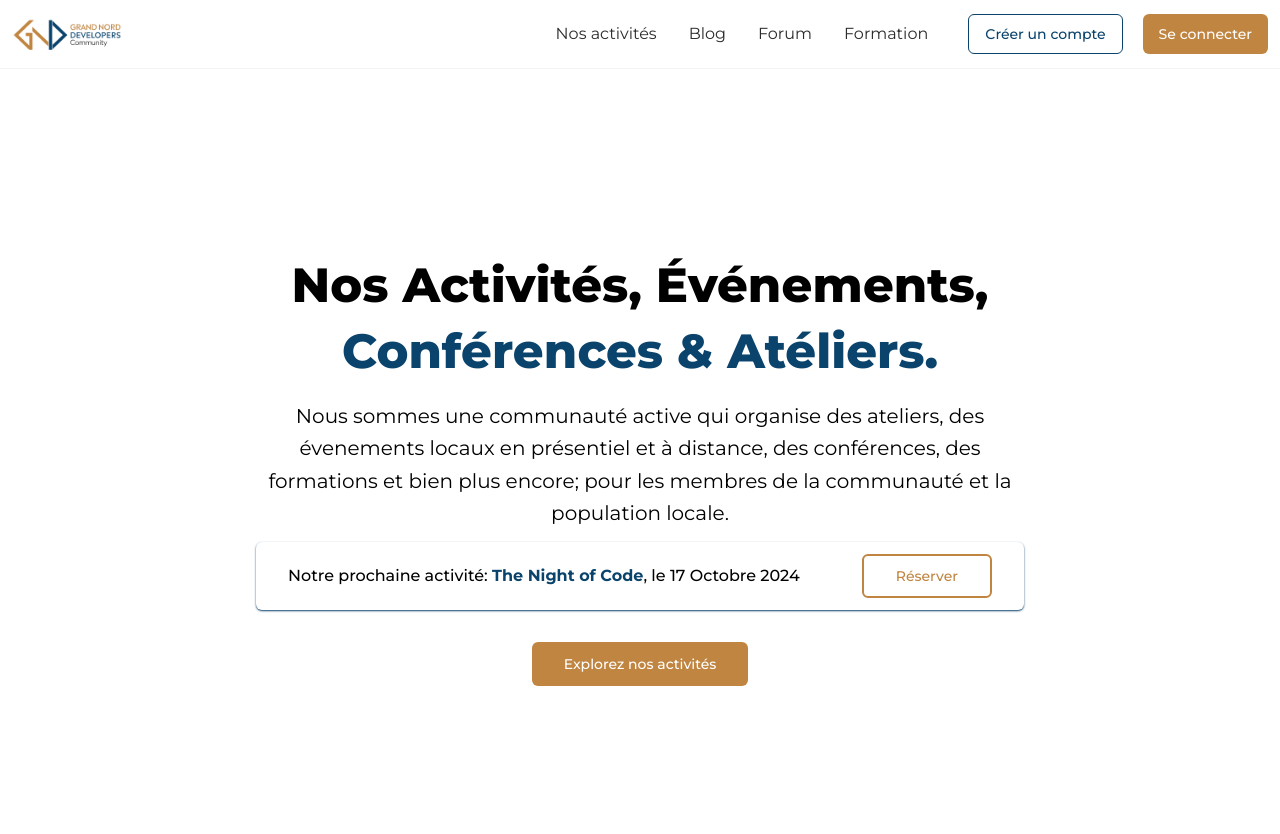
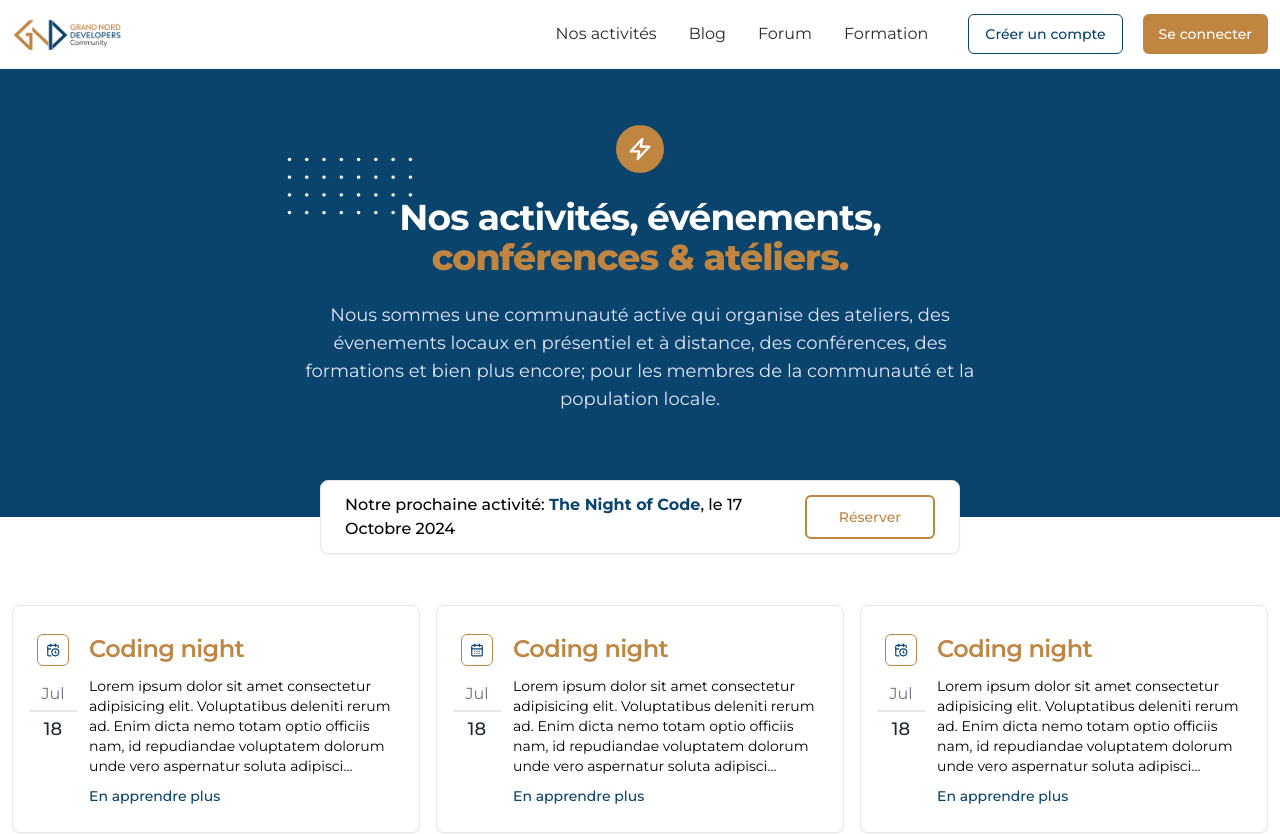
Before and after one commit to Grand-Nord-Developpers-Community/website, a Next.js app: page /events in a window 1280 px wide. Shown: the top 834 px of the page. Built offline with nearby package versions, Linux system fonts and the light colour scheme.

Commit message:
improving event page

```diff
--- a/app/events/page.tsx
+++ b/app/events/page.tsx
@@ -1,28 +1,75 @@
 import { Button } from "@/components/ui/button";
+import { Card, CardContent } from "@/components/ui/card";
 import { ActivitiesAndEventsSection } from "@/sections/home";
 import Link from "next/link";
-
-const page = () => {
+export const Header = () => {
   return (
-    <section className="">
-      <div className="mx-auto max-w-screen-xl px-4 py-16 lg:flex lg:h-screen lg:items-center">
-        <div className="mx-auto max-w-3xl text-center">
-          <h1 className="text-3xl font-extrabold capitalize !leading-snug sm:text-5xl">
+    <div className="bg-primary w-full relative">
+      <div className="px-4 py-16 mx-auto sm:max-w-xl md:max-w-full lg:max-w-screen-xl md:px-24 lg:px-8 lg:py-14">
+        <div className="max-w-xl sm:mx-auto lg:max-w-2xl">
+          <div className="flex flex-col mb-16 sm:text-center sm:mb-0">
+            <a href="/" className="mb-6 sm:mx-auto">
+              <div className="flex items-center justify-center w-12 h-12 rounded-full bg-secondary">
+                <svg
+                  className="w-10 h-10 text-white"
+                  stroke="currentColor"
+                  viewBox="0 0 52 52"
+                >
+                  <polygon
+                    strokeWidth="3"
+                    strokeLinecap="round"
+                    strokeLinejoin="round"
+                    fill="none"
+                    points="29 13 14 29 25 29 23 39 38 23 27 23"
+                  />
+                </svg>
+              </div>
+            </a>
+            <div className="max-w-xl mb-10 md:mx-auto sm:text-center lg:max-w-2xl md:mb-12">
+              <h1 className="max-w-lg mb-6 text-3xl font-bold leading-none tracking-tight text-white sm:text-4xl md:mx-auto">
+                <span className="relative inline-block">
+                  <svg
+                    viewBox="0 0 52 24"
+                    fill="currentColor"
+                    className="absolute top-0 left-0 z-0 hidden w-32 -mt-8 -ml-20 text-deep-purple-accent-100 lg:w-32 lg:-ml-28 lg:-mt-10 sm:block"
+                  >
+                    <defs>
+                      <pattern
+                        id="700c93bf-0068-4e32-aafe-ef5b6a647708"
+                        x="0"
+                        y="0"
+                        width=".135"
+                        height=".30"
+                      >
+                        <circle cx="1" cy="1" r=".7" />
+                      </pattern>
+                    </defs>
+                    <rect
+                      fill="url(#700c93bf-0068-4e32-aafe-ef5b6a647708)"
+                      width="52"
+                      height="24"
+                    />
+                  </svg>
                   Nos activités, événements,
-            <strong className="font-extrabold text-primary sm:block">
+                </span>
+                <strong className="font-extrabold text-secondary sm:block">
                   conférences & atéliers.
                 </strong>
               </h1>
-
-          <p className="mt-4 sm:text-xl/relaxed">
+              <p className="text-base text-indigo-100 md:text-lg">
                 Nous sommes une communauté active qui organise des ateliers, des
-            évenements locaux en présentiel et à distance, des conférences, des
-            formations et bien plus encore; pour les membres de la communauté et
-            la population locale.
+                évenements locaux en présentiel et à distance, des conférences,
+                des formations et bien plus encore; pour les membres de la
+                communauté et la population locale.
               </p>
-          <div className="shadow-sm rounded-md my-3 shadow-primary px-4 py-3 sm:flex sm:items-center sm:justify-between sm:px-6 lg:px-8">
-            <p className="text-center font-medium sm:text-left">
-              Notre prochaine activité: <br className="sm:hidden" />
+            </div>
+          </div>
+        </div>
+      </div>
+      <Card className="absolute bottom-0 left-1/2 -translate-x-1/2 translate-y-1/2 bg-white max-lg:w-[90%]">
+        <CardContent className="flex gap-5 items-center justify-between py-3">
+          <p className="font-medium text-left">
+            Notre prochaine activité:{" "}
             <span className="text-primary font-bold">The Night of Code</span>,
             le 17 Octobre 2024
           </p>
@@ -32,25 +79,20 @@ const page = () => {
               Réserver
             </Button>
           </Link>
+        </CardContent>
+      </Card>
     </div>
-
-          <div className="mt-8 flex flex-wrap justify-center gap-4">
-            <Link className="mt-4 block transition sm:mt-0" href={"#explore"}>
-              <Button variant={"default"} size={"lg"}>
-                Explorez nos activités
-              </Button>
-            </Link>
-          </div>
-        </div>
-      </div>
-      <div className="-my-16" id="explore">
-      <ActivitiesAndEventsSection
-        limit={6}
-        isHome={false}
-      />
+  );
+};
+const page = () => {
+  return (
+    <section className="">
+      <Header />
+      <div className="my-16" id="explore">
+        <ActivitiesAndEventsSection limit={6} isHome={false} />
       </div>
     </section>
   );
-}
+};
 
-export default page
+export default page;
--- a/components/cards/ActivityAndEventCard.tsx
+++ b/components/cards/ActivityAndEventCard.tsx
@@ -65,7 +65,7 @@ const ActivityAndEventCard: FC<ActvityAndEventCardProps> = ({
         </CardContent>
 
         <CardFooter className="p-0 justify-between items-center">
-          <Button asChild variant="link" className="p-0 text-secondary">
+          <Button asChild variant="link" className="p-0 text-primary">
             <Link href="/events/this">En apprendre plus</Link>
           </Button>
         </CardFooter>
```
Lines whose indentation alone changed are shown as unchanged.
